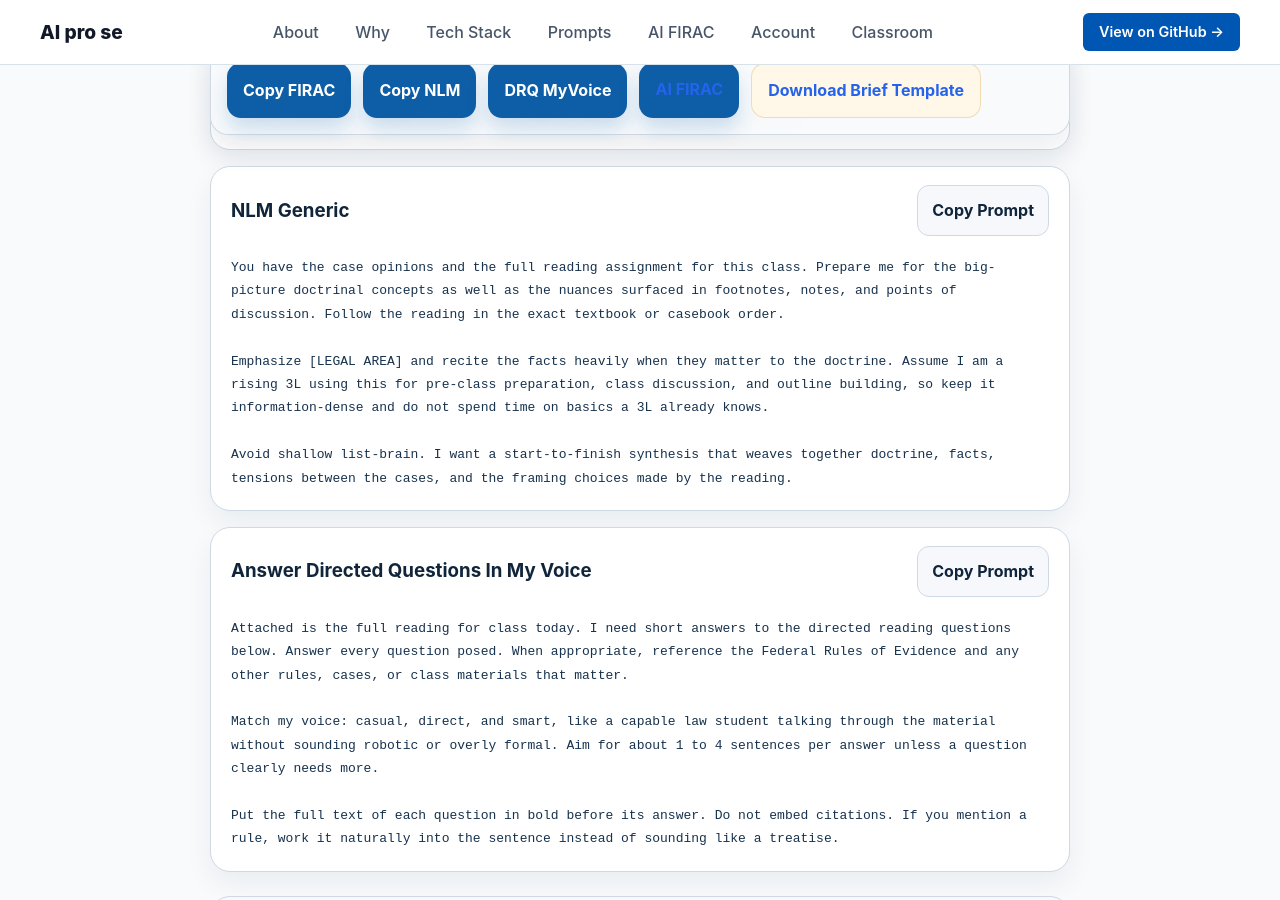
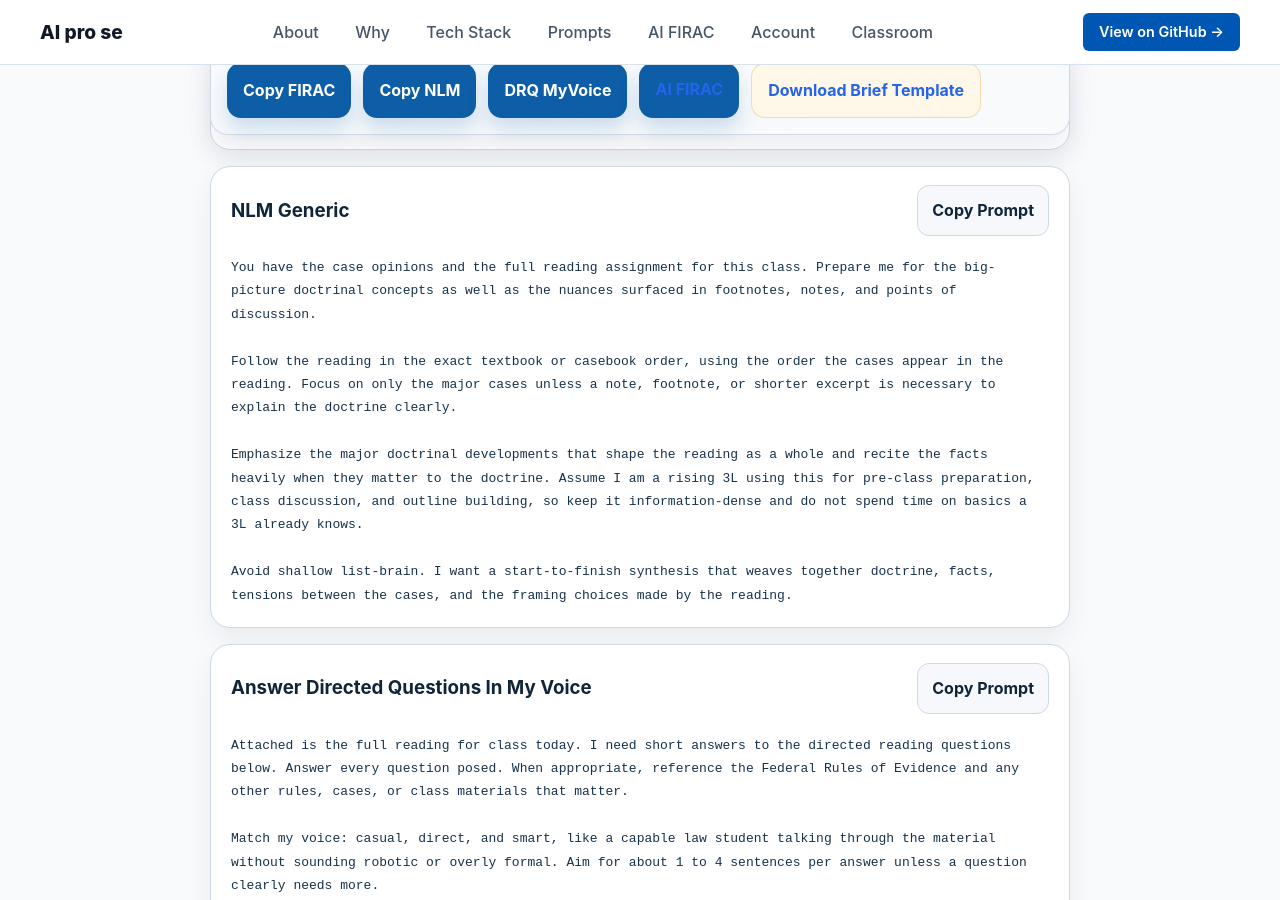
Before and after one commit to kasosterbuhr/kaso.law, a Jekyll site: the page built from prompts.md, in a window 1280 px wide and 900 px high, scrolled down 1915 px. Built offline with Jekyll 4.4.1, drawn with Linux system fonts in a browser that asks for light colours; some of the changed lines change nothing that is shown.

Commit message:
prompt UI

```diff
--- a/prompts.md
+++ b/prompts.md
@@ -352,6 +352,22 @@
     </div>
   </div>
 
+  <div class="prompt-modal" id="nlm-focus-modal" hidden>
+    <div class="prompt-modal-backdrop" data-dismiss-modal="true"></div>
+    <div class="prompt-modal-panel" role="dialog" aria-modal="true" aria-labelledby="nlm-focus-title">
+      <div>
+        <h2 id="nlm-focus-title">Choose a doctrinal focus</h2>
+        <p>
+          Pick the doctrinal lens you want before copying, so the NotebookLM prompt is ready to paste without editing.
+        </p>
+      </div>
+      <div class="prompt-choice-grid" id="nlm-focus-options"></div>
+      <div class="prompt-modal-actions">
+        <button class="prompt-secondary" type="button" data-dismiss-modal="true">Cancel</button>
+      </div>
+    </div>
+  </div>
+
   <section class="prompt-grid">
     <article class="prompt-card">
       <span class="prompt-tag">FIRAC</span>
@@ -470,6 +486,45 @@
       },
     ];
 
+    const nlmFocuses = [
+      {
+        id: "general",
+        label: "General",
+        summary: "Default walkthrough in reading order, centered on the major cases.",
+        focus: "the major doctrinal developments that shape the reading as a whole",
+      },
+      {
+        id: "evidence",
+        label: "Evidence",
+        summary: "Admissibility, objections, and rule-driven doctrine.",
+        focus: "the main evidence doctrines, admissibility fights, and the rule-based reasoning behind the results",
+      },
+      {
+        id: "criminal-procedure-ii",
+        label: "Criminal Procedure II",
+        summary: "Searches, seizures, suppression, and police procedure.",
+        focus: "the core criminal procedure doctrines, suppression questions, and the constitutional tests shaping police conduct",
+      },
+      {
+        id: "conlaw-ii",
+        label: "ConLaw II",
+        summary: "Constitutional rights, tests, and state-action limits.",
+        focus: "the controlling constitutional doctrines, rights-based tests, and the governmental-power limits driving the cases",
+      },
+      {
+        id: "trial-advocacy",
+        label: "Trial Advocacy",
+        summary: "Courtroom strategy, proof problems, and practical use at trial.",
+        focus: "the practical courtroom implications, strategic proof choices, and how the doctrine affects trial work",
+      },
+      {
+        id: "animal-law",
+        label: "Animal Law",
+        summary: "Animal-status doctrine, regulation, and policy tension.",
+        focus: "the central animal-law doctrines, regulatory structure, and the policy tensions shaping the reading",
+      },
+    ];
+
     const firacBasePrompt = `Please use the FIRAC briefing template for this case. Use bold headings, bullets for the procedural history and facts, and plain paragraphs everywhere else. Do not use horizontal rules. Leave one blank line between sections so the result pastes cleanly into Microsoft Word.
 
 This brief is for my __COURSE_NAME__ class, so emphasize __COURSE_FOCUS__.
@@ -478,13 +533,17 @@
 
 If the record is unclear on a detail, say so briefly rather than guessing.`;
 
+    const nlmBasePrompt = `You have the case opinions and the full reading assignment for this class. Prepare me for the big-picture doctrinal concepts as well as the nuances surfaced in footnotes, notes, and points of discussion.
+
+Follow the reading in the exact textbook or casebook order, using the order the cases appear in the reading. Focus on only the major cases unless a note, footnote, or shorter excerpt is necessary to explain the doctrine clearly.
+
+Emphasize __DOCTRINAL_FOCUS__ and recite the facts heavily when they matter to the doctrine. Assume I am a rising 3L using this for pre-class preparation, class discussion, and outline building, so keep it information-dense and do not spend time on basics a 3L already knows.
+
+Avoid shallow list-brain. I want a start-to-finish synthesis that weaves together doctrine, facts, tensions between the cases, and the framing choices made by the reading.`;
+
     const prompts = {
       firac: "",
-      nlm: `You have the case opinions and the full reading assignment for this class. Prepare me for the big-picture doctrinal concepts as well as the nuances surfaced in footnotes, notes, and points of discussion. Follow the reading in the exact textbook or casebook order.
-
-Emphasize [LEGAL AREA] and recite the facts heavily when they matter to the doctrine. Assume I am a rising 3L using this for pre-class preparation, class discussion, and outline building, so keep it information-dense and do not spend time on basics a 3L already knows.
-
-Avoid shallow list-brain. I want a start-to-finish synthesis that weaves together doctrine, facts, tensions between the cases, and the framing choices made by the reading.`,
+      nlm: "",
       voice: `Attached is the full reading for class today. I need short answers to the directed reading questions below. Answer every question posed. When appropriate, reference the Federal Rules of Evidence and any other rules, cases, or class materials that matter.
 
 Match my voice: casual, direct, and smart, like a capable law student talking through the material without sounding robotic or overly formal. Aim for about 1 to 4 sentences per answer unless a question clearly needs more.
@@ -495,17 +554,24 @@
     const status = document.getElementById("prompt-status");
     const firacModal = document.getElementById("firac-subject-modal");
     const firacSubjectOptions = document.getElementById("firac-subject-options");
+    const nlmModal = document.getElementById("nlm-focus-modal");
+    const nlmFocusOptions = document.getElementById("nlm-focus-options");
     const previewIds = {
       firac: "preview-firac",
       nlm: "preview-nlm",
       voice: "preview-voice",
     };
     let activeFiracButton = null;
+    let activeNlmButton = null;
 
     function buildFiracPrompt(subject) {
       return firacBasePrompt
         .replace("__COURSE_NAME__", subject.label)
         .replace("__COURSE_FOCUS__", subject.focus);
+    }
+
+    function buildNlmPrompt(focus) {
+      return nlmBasePrompt.replace("__DOCTRINAL_FOCUS__", focus.focus);
     }
 
     function setFiracPreview(subject) {
@@ -516,10 +582,19 @@
       }
     }
 
+    function setNlmPreview(focus) {
+      prompts.nlm = buildNlmPrompt(focus);
+      const target = document.getElementById(previewIds.nlm);
+      if (target) {
+        target.textContent = prompts.nlm;
+      }
+    }
+
     setFiracPreview(firacSubjects[0]);
+    setNlmPreview(nlmFocuses[0]);
 
     Object.entries(previewIds).forEach(([key, id]) => {
-      if (key === "firac") {
+      if (key === "firac" || key === "nlm") {
         return;
       }
 
@@ -547,6 +622,26 @@
       }
 
       activeFiracButton = null;
+    }
+
+    function openNlmModal(button) {
+      activeNlmButton = button;
+
+      if (nlmModal) {
+        nlmModal.hidden = false;
+      }
+
+      if (status) {
+        status.textContent = "Choose a doctrinal focus for the NotebookLM prompt.";
+      }
+    }
+
+    function closeNlmModal() {
+      if (nlmModal) {
+        nlmModal.hidden = true;
+      }
+
+      activeNlmButton = null;
     }
 
     async function copyPromptText(prompt, button, statusLabel) {
@@ -591,6 +686,11 @@
         return;
       }
 
+      if (key === "nlm") {
+        openNlmModal(button);
+        return;
+      }
+
       await copyPromptText(prompts[key], button, button.textContent.replace("Copy ", ""));
     }
 
@@ -610,15 +710,36 @@
       });
     }
 
+    if (nlmFocusOptions) {
+      nlmFocuses.forEach((focus) => {
+        const option = document.createElement("button");
+        option.type = "button";
+        option.className = "prompt-secondary prompt-choice";
+        option.innerHTML = "<span>" + focus.label + "</span><small>" + focus.summary + "</small>";
+        option.addEventListener("click", async function () {
+          const sourceButton = activeNlmButton || option;
+          setNlmPreview(focus);
+          closeNlmModal();
+          await copyPromptText(buildNlmPrompt(focus), sourceButton, focus.label + " NLM");
+        });
+        nlmFocusOptions.appendChild(option);
+      });
+    }
+
     document.querySelectorAll("[data-dismiss-modal]").forEach((button) => {
       button.addEventListener("click", function () {
         closeFiracModal();
+        closeNlmModal();
       });
     });
 
     document.addEventListener("keydown", function (event) {
       if (event.key === "Escape" && firacModal && !firacModal.hidden) {
         closeFiracModal();
+      }
+
+      if (event.key === "Escape" && nlmModal && !nlmModal.hidden) {
+        closeNlmModal();
       }
     });
 
```
